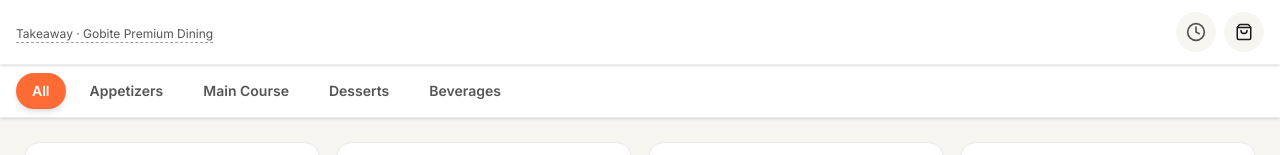
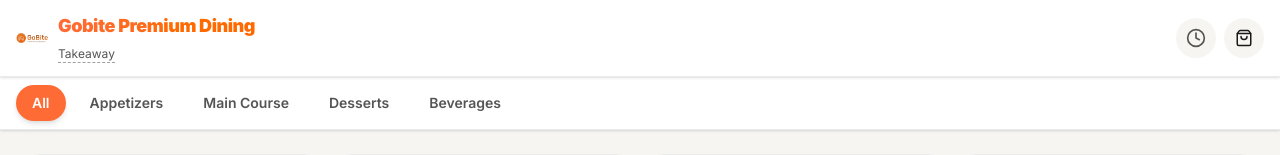
Before and after one commit to shabeer-sf/gobite, a Next.js app: page /menu in a window 1280 px wide. Shown: the top 155 px of the page. Built offline with nearby package versions, Linux system fonts and the light colour scheme.

Commit message:
login header changes

```diff
--- a/app/menu/page.tsx
+++ b/app/menu/page.tsx
@@ -31,8 +31,8 @@
       : menuItems.filter((i) => i.category === activeCategory);
 
   const getSubtitle = () => {
-    if (tableNumber === "Takeaway") return `Takeaway · ${HOTEL_NAME}`;
-    return `Table ${tableNumber || "?"} · ${HOTEL_NAME}`;
+    if (tableNumber === "Takeaway") return `Takeaway`;
+    return `Table ${tableNumber || "?"}`;
   };
 
   return (
--- a/components/ui/Header.tsx
+++ b/components/ui/Header.tsx
@@ -1,9 +1,11 @@
 "use client";
 
 import { ChevronLeft, Clock, ShoppingBag, User } from "lucide-react";
+import Image from "next/image";
 import { useRouter } from "next/navigation";
 import React from "react";
 import { useStore } from "../../context/StoreContext";
+import { HOTEL_NAME } from "../../utils/data";
 
 interface HeaderProps {
   title?: string;
@@ -40,17 +42,35 @@
             </button>
           )}
 
+          <div className="flex items-center gap-2.5">
+            {!title && (
+              <Image
+                src="/logo.png"
+                alt={HOTEL_NAME}
+                width={32}
+                height={32}
+                className="object-contain"
+                priority
+              />
+            )}
             <div>
-            {title && <h1 className="text-base font-bold text-ink">{title}</h1>}
+              {title ? (
+                <h1 className="text-base font-bold text-ink">{title}</h1>
+              ) : (
+                <h1 className="text-lg font-black tracking-tight text-transparent bg-clip-text bg-gradient-to-r from-primary to-orange-500">
+                  {HOTEL_NAME}
+                </h1>
+              )}
               {subtitle && (
                 <button
                   onClick={onSubtitleClick}
                   disabled={!onSubtitleClick}
-                className={`text-xs text-inkMid text-left ${onSubtitleClick ? "hover:text-primary transition-colors cursor-pointer border-b border-dashed border-inkLight" : ""}`}
+                  className={`text-xs text-inkMid text-left pt-0.5 ${onSubtitleClick ? "hover:text-primary transition-colors cursor-pointer border-b border-dashed border-inkLight" : ""}`}
                 >
                   {subtitle}
                 </button>
               )}
+            </div>
           </div>
         </div>
 
```
Also changed, not shown: public/logo.png (added). Lines whose indentation alone changed are shown as unchanged.
